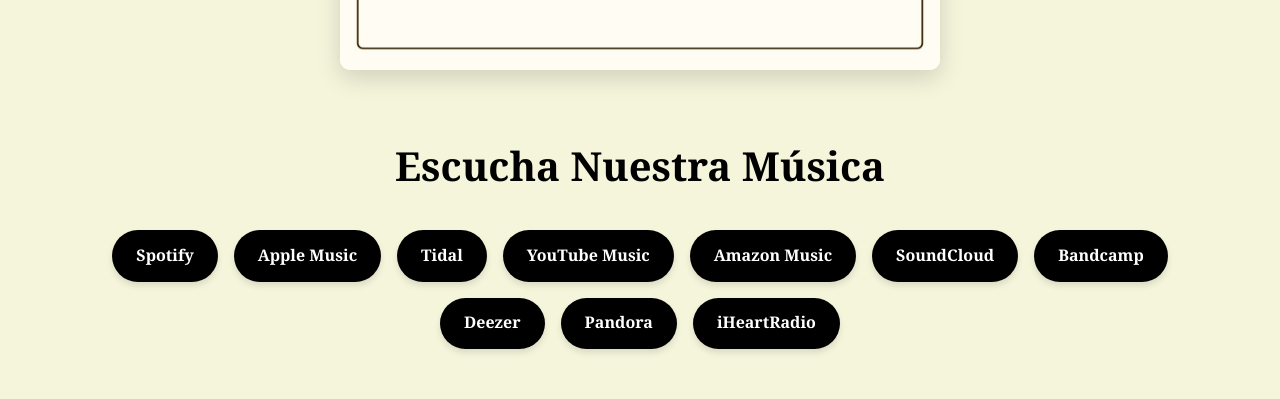
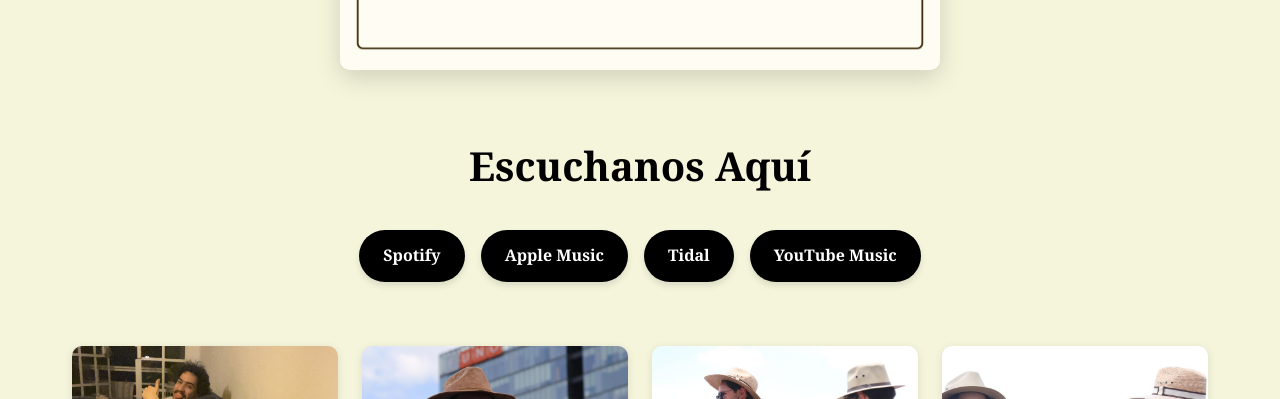
Before and after one commit to estebanrae/dambros.music, a React (Vite) app: page / in a window 1280 px wide. Shown: the part 840-1239 px from the top of the page. Built offline with nearby package versions, Linux system fonts and the light colour scheme.

Commit message:
fix links

```diff
--- a/src/pages/Home.jsx
+++ b/src/pages/Home.jsx
@@ -24,37 +24,19 @@
       </section>
 
       <section className="streaming-section">
-        <h2 className="section-title">Escucha Nuestra Música</h2>
+        <h2 className="section-title">Escuchanos Aquí</h2>
         <div className="streaming-links">
-          <a href="https://open.spotify.com/artist/dambros" target="_blank" rel="noopener noreferrer" className="streaming-link">
+          <a href="https://open.spotify.com/artist/1pc5TUhLc53OU3XAqvrIgr" target="_blank" rel="noopener noreferrer" className="streaming-link">
             Spotify
           </a>
-          <a href="https://music.apple.com/artist/dambros" target="_blank" rel="noopener noreferrer" className="streaming-link">
+          <a href="https://music.apple.com/us/artist/dambros/1852086859" target="_blank" rel="noopener noreferrer" className="streaming-link">
             Apple Music
           </a>
-          <a href="https://tidal.com/artist/dambros" target="_blank" rel="noopener noreferrer" className="streaming-link">
+          <a href="https://tidal.com/artist/69662958" target="_blank" rel="noopener noreferrer" className="streaming-link">
             Tidal
           </a>
-          <a href="https://music.youtube.com/channel/dambros" target="_blank" rel="noopener noreferrer" className="streaming-link">
+          <a href="https://music.youtube.com/channel/UC2IV3rQiSu0Un47P78-E-EQ" target="_blank" rel="noopener noreferrer" className="streaming-link">
             YouTube Music
-          </a>
-          <a href="https://music.amazon.com/artists/dambros" target="_blank" rel="noopener noreferrer" className="streaming-link">
-            Amazon Music
-          </a>
-          <a href="https://soundcloud.com/dambros" target="_blank" rel="noopener noreferrer" className="streaming-link">
-            SoundCloud
-          </a>
-          <a href="https://dambros.bandcamp.com" target="_blank" rel="noopener noreferrer" className="streaming-link">
-            Bandcamp
-          </a>
-          <a href="https://www.deezer.com/artist/dambros" target="_blank" rel="noopener noreferrer" className="streaming-link">
-            Deezer
-          </a>
-          <a href="https://www.pandora.com/artist/dambros" target="_blank" rel="noopener noreferrer" className="streaming-link">
-            Pandora
-          </a>
-          <a href="https://www.iheart.com/artist/dambros" target="_blank" rel="noopener noreferrer" className="streaming-link">
-            iHeartRadio
           </a>
         </div>
       </section>
```
